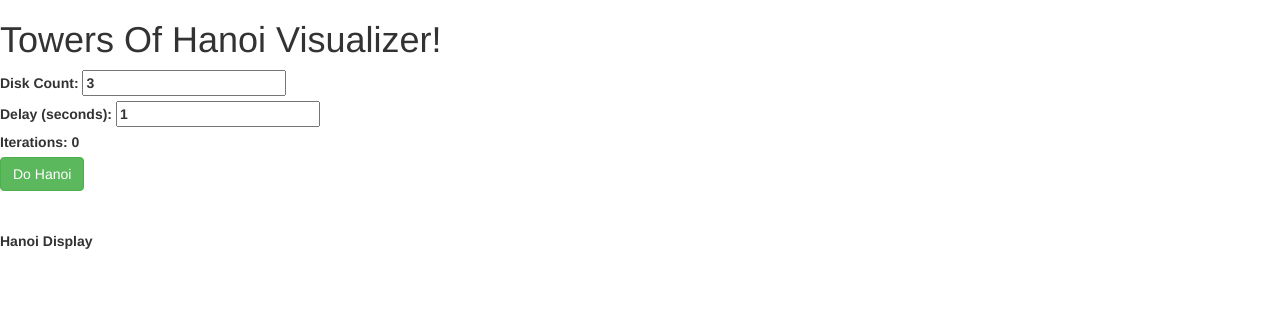
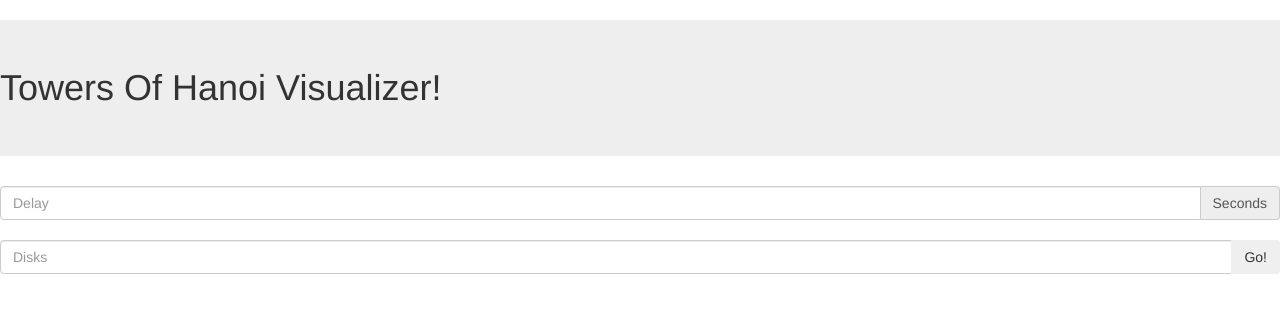
Before and after one commit to HazardDev/Hanoi, an Angular app: page / in a window 1280 px wide. Shown: the top 312 px of the page. Built offline with nearby package versions, Linux system fonts and the light colour scheme.

Commit message:
Bootstrapped it

```diff
--- a/src/app/app.component.html
+++ b/src/app/app.component.html
@@ -1,4 +1,4 @@
-<h1>
+<h1 class="jumbotron">
   {{title}}
 </h1>
 <hanoi></hanoi>
--- a/src/app/components/hanoi/hanoi.component.html
+++ b/src/app/components/hanoi/hanoi.component.html
@@ -1,19 +1,20 @@
-<div>
-  <label>Disk Count: <input min="1" type="number" [(ngModel)]="disks" type="text"></label>
-  <br>
-  <label>Delay (seconds):  <input min="0" type="number" [(ngModel)]="seconds"/></label>
-  <br>
-  <label>Iterations: {{iterations}}</label>
-  <br>
-  <button class="btn btn-success" (click)="hanoi()">Do Hanoi</button>
-  <!--<br>
-  <button class="btn btn-info" (click)="printArr()">Log Arrays</button>-->
+<div >
+	<div class="input-group">
+		<input class="form-control" placeholder="Delay" min="0" type="number" aria-describedby="basic-addon2" [(ngModel)]="seconds"/>
+		<span class="input-group-addon" id="basic-addon2">Seconds</span>
+	</div>
+	<br>
+	<div class="input-group">
+		<input class="form-control" placeholder="Disks" min="1" type="number" [(ngModel)]="disks">
+		<span class="input-group-btn">
+        <button class="btn btn-secondary" (click)="hanoi()" type="button">Go!</button>
+  		</span>
+	</div>
 </div>
 
 <br><br>
 
 <div>
-	<label>Hanoi Display</label>
 	<br>
 	<div class="hanoi-view" [style.height.px]="disks * 16">
 		<div class="hanoi-tower"  [style.width.px]="disks * 20">
--- a/src/app/components/hanoi/hanoi.component.ts
+++ b/src/app/components/hanoi/hanoi.component.ts
@@ -11,13 +11,13 @@ export class HanoiComponent {
 	constructor(private zone: NgZone){}
 
 	iterations: number = 0;
-	disks: number = 3;
+	disks: number ;
 	A = []
 	B = []
 	C = []
 	hanoiRunning = false;
 	viewState = [{A: [], B: [], C: []}]
-	seconds: number = 1;
+	seconds: number;
 	doHanoi = function (disks: number, source: Array<number>, using: Array<number>, destination: Array<number>, ) {
 				//console.log(this.iterations);
 				this.iterations++;
```
